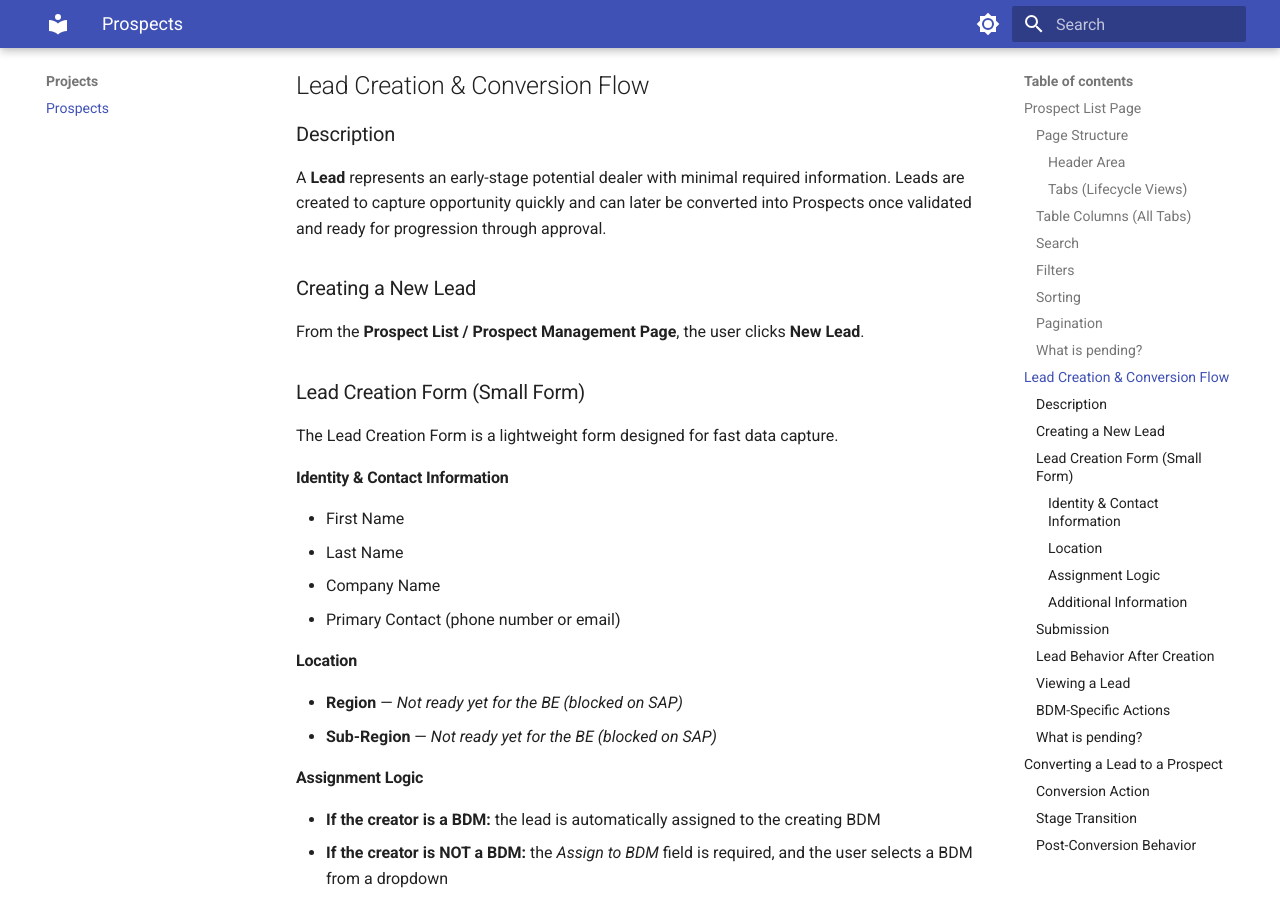
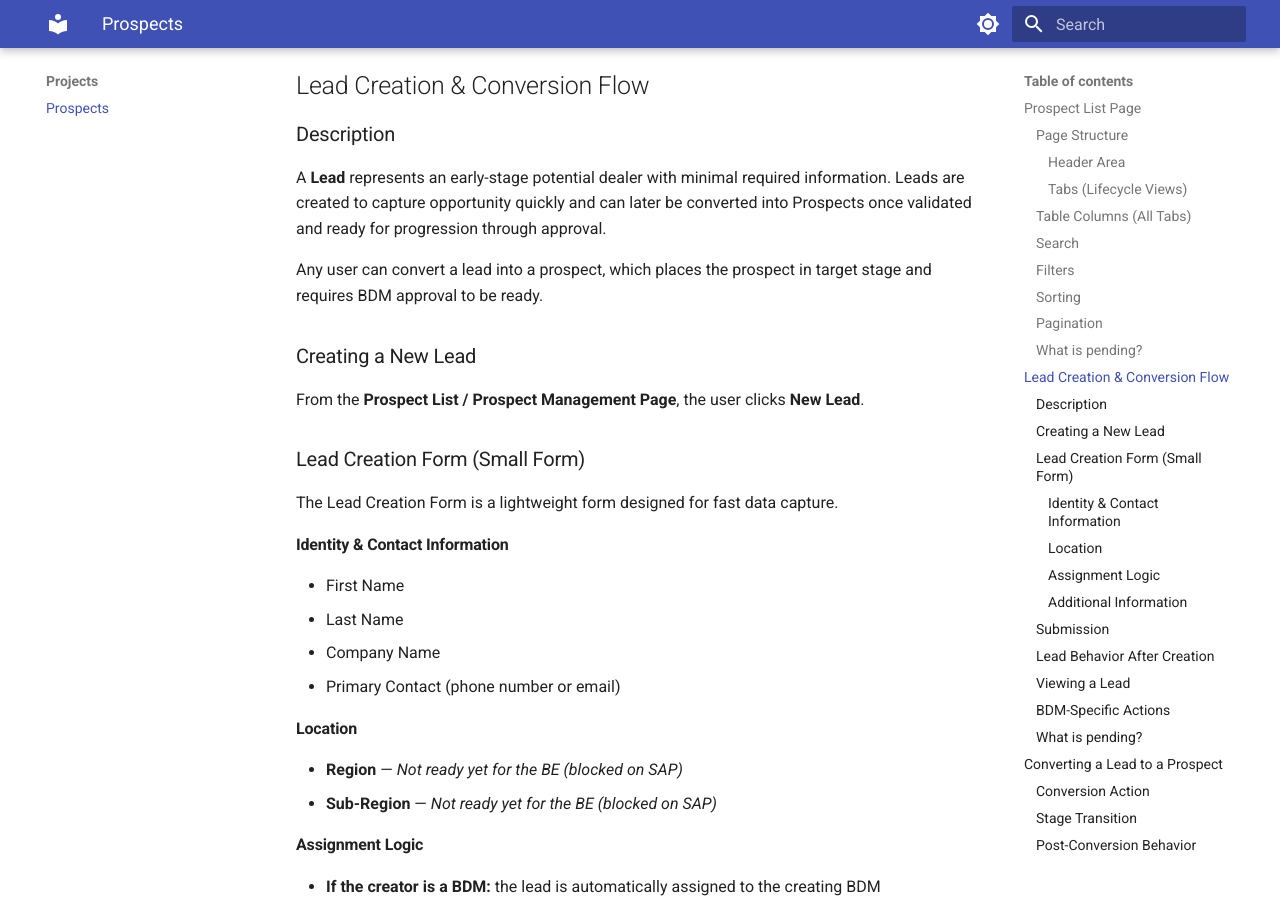
Before and after one commit to MuhammadJunieITG/DocUpdater, an MkDocs documentation site: the page built from docs/projects/prospects.md, in a window 1280 px wide and 900 px high, scrolled down 2890 px. Built offline with MkDocs 1.6.1 and Material for MkDocs 9.7.7, drawn with Linux system fonts in a browser that asks for light colours.

Commit message:
docs: update docs/projects/prospects.md from sprint null

```diff
--- a/docs/projects/prospects.md
+++ b/docs/projects/prospects.md
@@ -105,6 +105,8 @@ Pagination state is preserved when switching tabs.
 
 A **Lead** represents an early-stage potential dealer with minimal required information. Leads are created to capture opportunity quickly and can later be converted into Prospects once validated and ready for progression through approval.
 
+Any user can convert a lead into a prospect, which places the prospect in target stage and requires BDM approval to be ready.
+
 ### Creating a New Lead
 
 From the **Prospect List / Prospect Management Page**, the user clicks **New Lead**.
```
